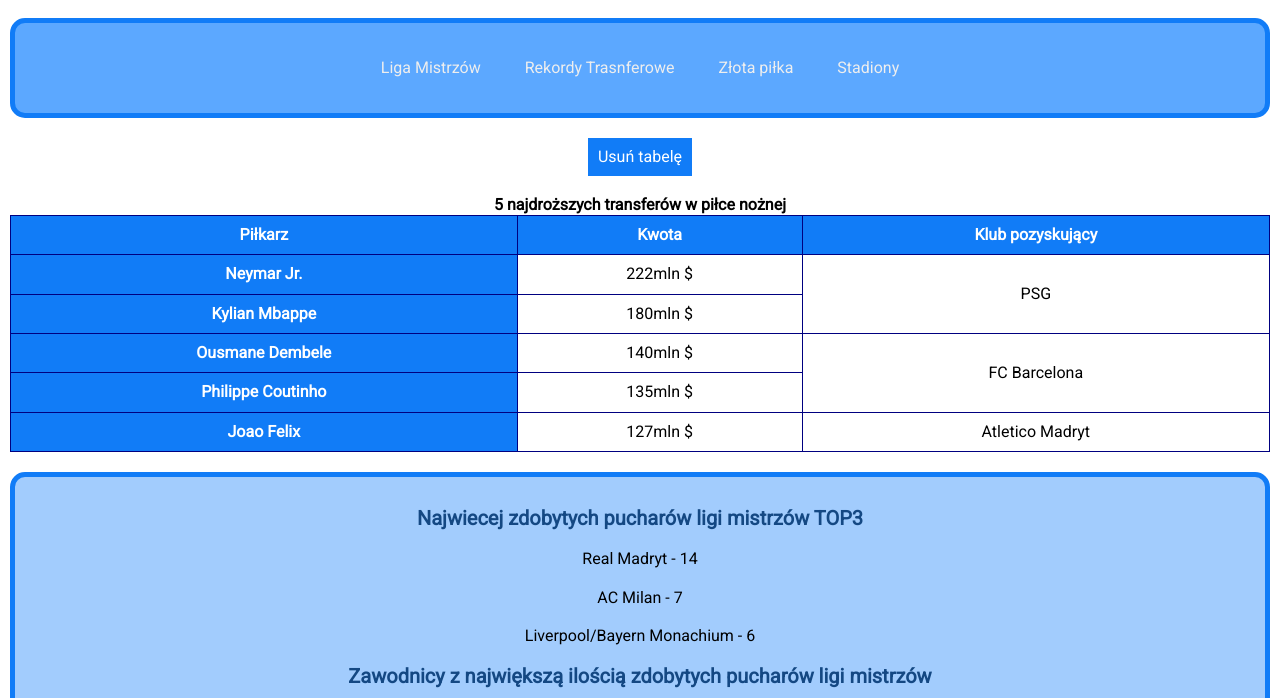
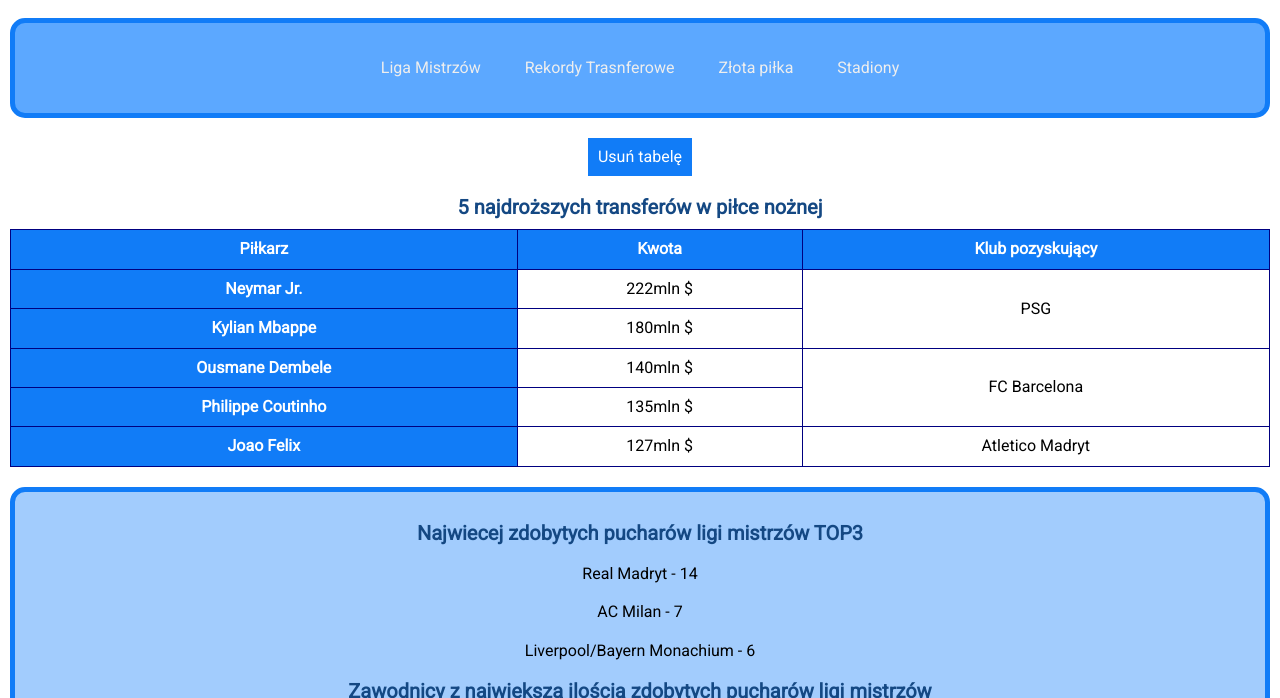
Before and after one commit to OskarS99/Example-Page, a plain HTML site: page index.html in a window 1280 px wide. Shown: the part 102-800 px from the top of the page. Drawn offline with nearby package versions, Linux system fonts and the light colour scheme.

Commit message:
add new style to class "table__caption"

```diff
--- a/css/table.css
+++ b/css/table.css
@@ -1,11 +1,14 @@
 .table {
   width: 100%;
-    font-family: 'Roboto', sans-serif;
+  font-family: "Roboto", sans-serif;
   border-collapse: collapse;
 }
 
 .table__caption {
   font-weight: bold;
+  margin-bottom: 10px;
+  font-size: 20px;
+  color: #144883;
 }
 
 .table__cell--header {
```
Lines whose indentation alone changed are shown as unchanged.
